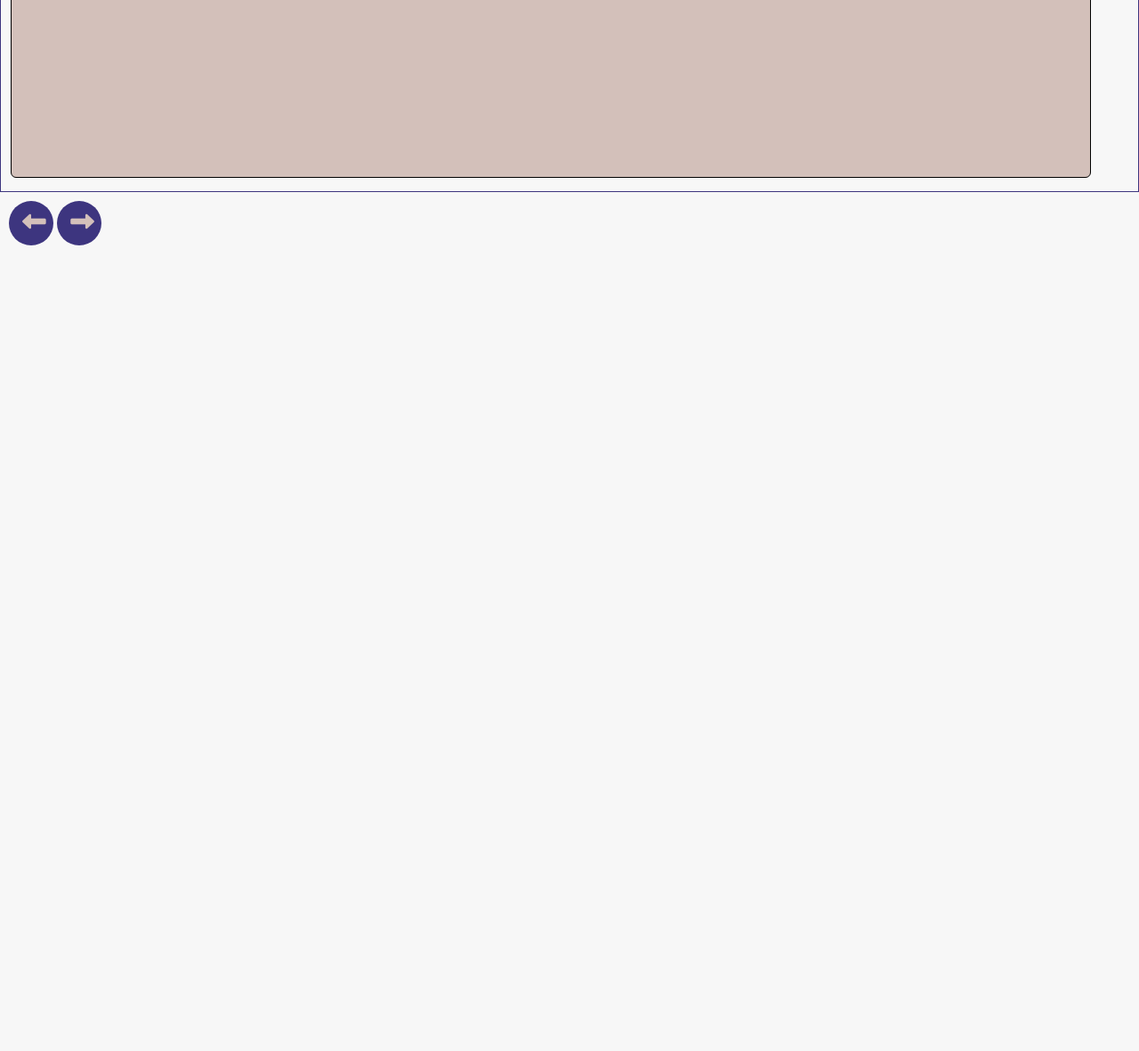
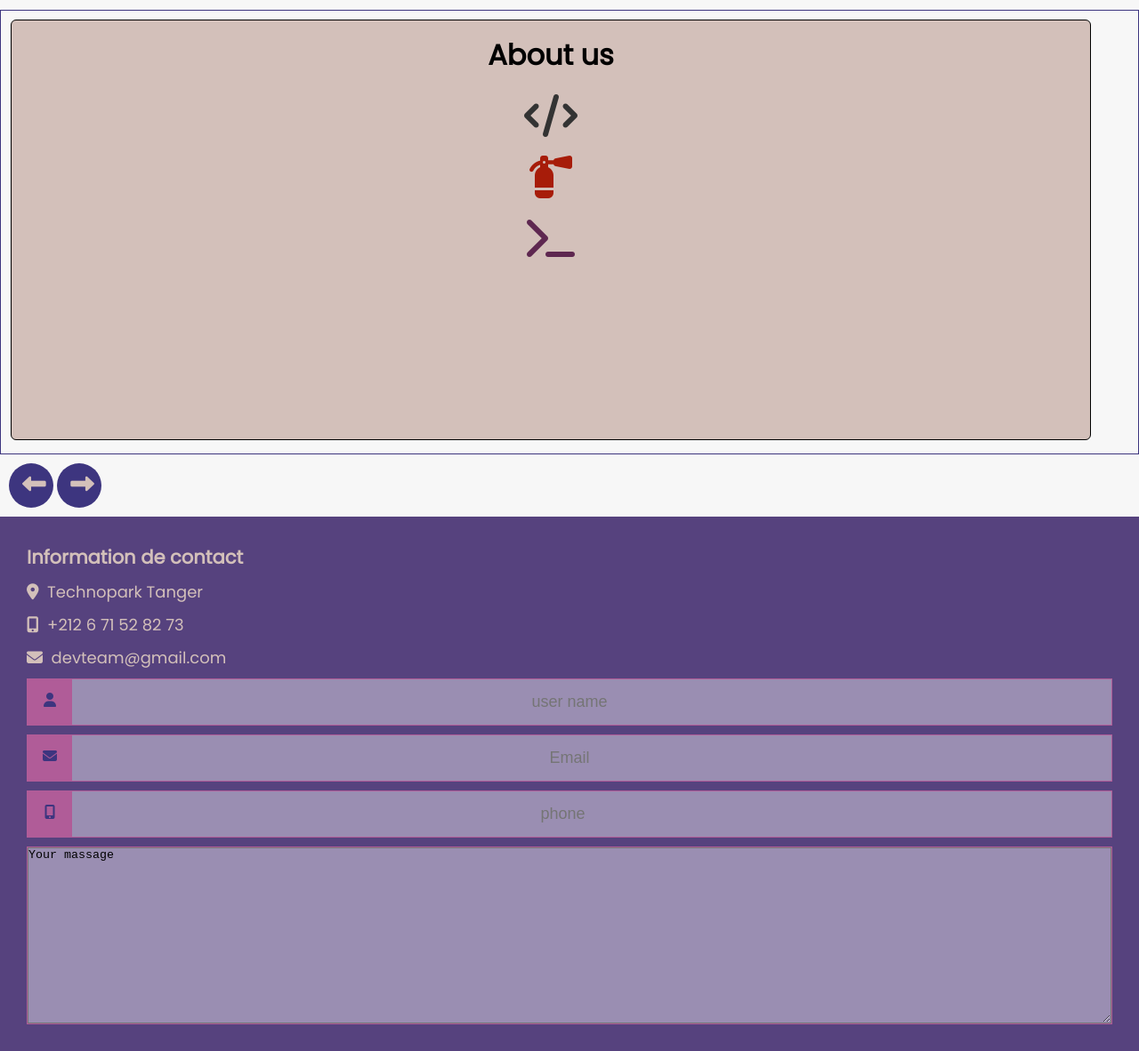
Before and after one commit to sdt-soufian/devteam, a plain HTML site: page index.html in a window 1280 px wide. Shown: the part 1113-2295 px from the top of the page at 89% size. Before the commit the page ends 1399 px from the top, so only its background shows below. Drawn offline with nearby package versions, Linux system fonts and the light colour scheme.

Commit message:
modification

```diff
--- a/about.js
+++ b/about.js
@@ -26,6 +26,6 @@ $(window).on('load', function(){
 		}
 	})
 	$('.menu').click(function(){
-		$('.navigation').fadeToggle('slow')
+		$('.navigation').slideToggle('slow')
 	})
 })
--- a/index.html
+++ b/index.html
@@ -25,6 +25,7 @@
 		   	  <li><a href="#home">Home</a></li>
 		   	  <li><a href="#service">Service</a></li>
 		   	  <li><a href="#about">About</a></li>
+		   	  <li><a href="#data">Contact Us</a></li>
 		   </ul>
 	   </div>
 	</div>
@@ -164,6 +165,45 @@
 			</button>
 		</div>
 	</div>
+	<div class="contact flex">
+		<div class="info-contact" style="margin: 10px 10px">
+			<h3>Information de contact</h3>
+			<ul>
+				<li>
+					<i class="fas fa-map-marker-alt"></i>
+					   &nbsp;Technopark Tanger
+				</li>
+				<li>
+					<i class="fas fa-mobile-alt"></i>
+					   &nbsp;+212 6 71 52 82 73
+				</li>
+				<li>
+					<i class="fas fa-envelope"></i>
+					   &nbsp;devteam@gmail.com
+				</li>
+			</ul>
+		</div>
+		<div class="data" id="data">
+			<form>
+				<div>
+					<div><i class="fas fa-user"></i></div>
+					<input type="text" name="name" placeholder="user name">
+				</div>
+				<div>
+					<div><i class="fas fa-envelope"></i></div>
+					<input type="email" name="name" placeholder="Email">
+				</div>
+				<div>
+					<div><i class="fas fa-mobile-alt"></i></div>
+					<input type="number" name="name" placeholder="phone">
+				</div>
+				<div style="height: 200px;">
+					<textarea>Your massage</textarea>
+				</div>
+			</form>
+		</div>
+
+	</div>
 
 
 
--- a/style.css
+++ b/style.css
@@ -239,11 +239,60 @@ ul a{
 li{
 	margin: 10px auto;
 }
+.contact{
+	background-color: #56427e;
+	padding: 20px;
+}
+form>div{
+	border: 1px solid #b05c98;
+	margin: 10px 10px;
+	position: relative;
+}
+form>div>div{
+	display: inline-block;
+	position: absolute;
+	background-color: #b05c98;
+	color: #3d357f;
+	height: 100%;
+	width: 50px;
+	top: 0;
+	left: 0;
+	text-align: center;
+}
+.info-contact{
+	color: #d3c0ba;
+	font-size: 18px;
+}
+form>div>div>i{
+	padding-top: 15px;
+}
+input[type=text], input[type=email], input[type=number]{
+	width: 100%;
+	padding: 15px;
+	text-align: center;
+	font-size: 18px;
+	border: 0;
+	background-color: rgba(255, 255, 255, 0.4);
+	color: black;
+	outline: none;
+}
+textarea{
+	width: 100%;
+	height: 100%;
+	background-color: rgba(255, 255, 255, 0.4);
+	outline: none;
+}
 @media screen and (min-width: 900px){
 	.conteneur{
 		display: flex;
 	}
 	.ticket{
-		margin: 10px 10px;
+		margin: 20px 25px;
+	}
+	.sliders, .slider-box{
+		height: 500px;
+	}
+	img{
+		height: 500px;
 	}
 }
```
